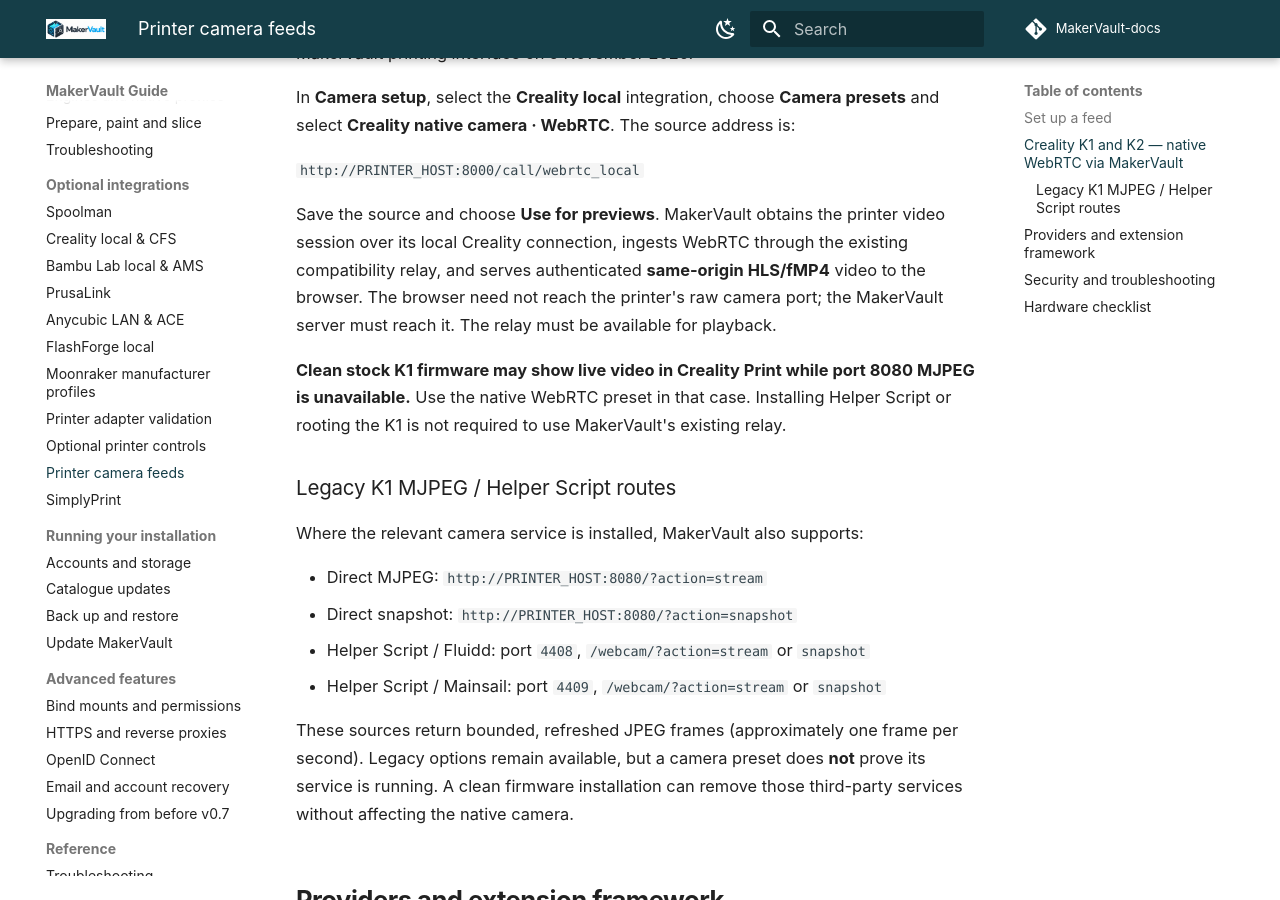
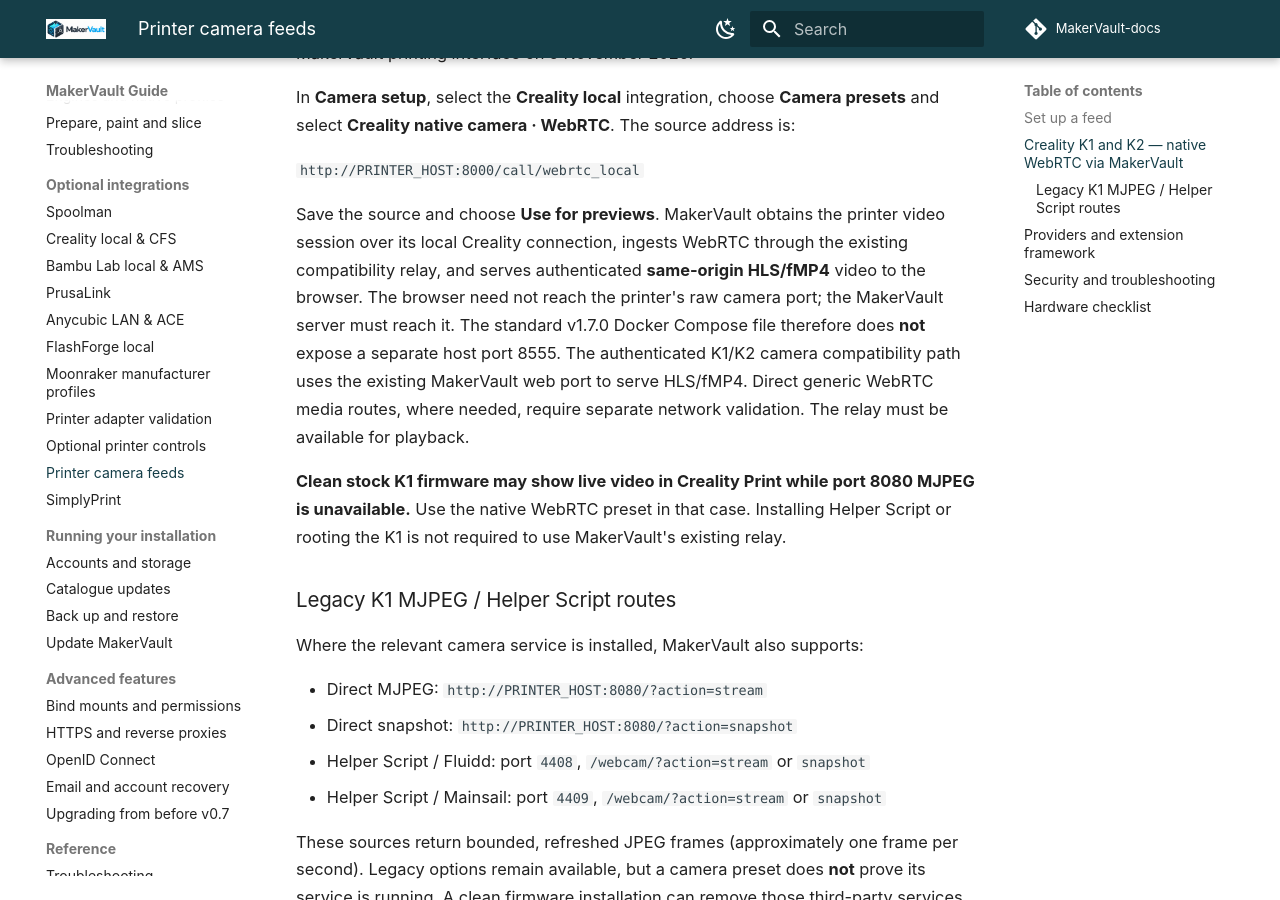
Before and after one commit to gavrd7/MakerVault-docs, an MkDocs documentation site: the page built from docs/guide/integrations/printer-cameras.md, in a window 1280 px wide and 900 px high, scrolled down 1394 px. Built offline with MkDocs 1.6.1 and Material for MkDocs 9.7.7, drawn with Linux system fonts in a browser that asks for light colours; comment, search, counter and statistics services are not loaded.

Commit message:
docs(release): cover internal WebRTC and custom slicer storage

```diff
--- a/docs/guide/integrations/printer-cameras.md
+++ b/docs/guide/integrations/printer-cameras.md
@@ -24,7 +24,7 @@ In **Camera setup**, select the **Creality local** integration, choose **Camera
 
 `http://PRINTER_HOST:8000/call/webrtc_local`
 
-Save the source and choose **Use for previews**. MakerVault obtains the printer video session over its local Creality connection, ingests WebRTC through the existing compatibility relay, and serves authenticated **same-origin HLS/fMP4** video to the browser. The browser need not reach the printer's raw camera port; the MakerVault server must reach it. The relay must be available for playback.
+Save the source and choose **Use for previews**. MakerVault obtains the printer video session over its local Creality connection, ingests WebRTC through the existing compatibility relay, and serves authenticated **same-origin HLS/fMP4** video to the browser. The browser need not reach the printer's raw camera port; the MakerVault server must reach it. The standard v1.7.0 Docker Compose file therefore does **not** expose a separate host port 8555. The authenticated K1/K2 camera compatibility path uses the existing MakerVault web port to serve HLS/fMP4. Direct generic WebRTC media routes, where needed, require separate network validation. The relay must be available for playback.
 
 **Clean stock K1 firmware may show live video in Creality Print while port 8080 MJPEG is unavailable.** Use the native WebRTC preset in that case. Installing Helper Script or rooting the K1 is not required to use MakerVault's existing relay.
 
```
